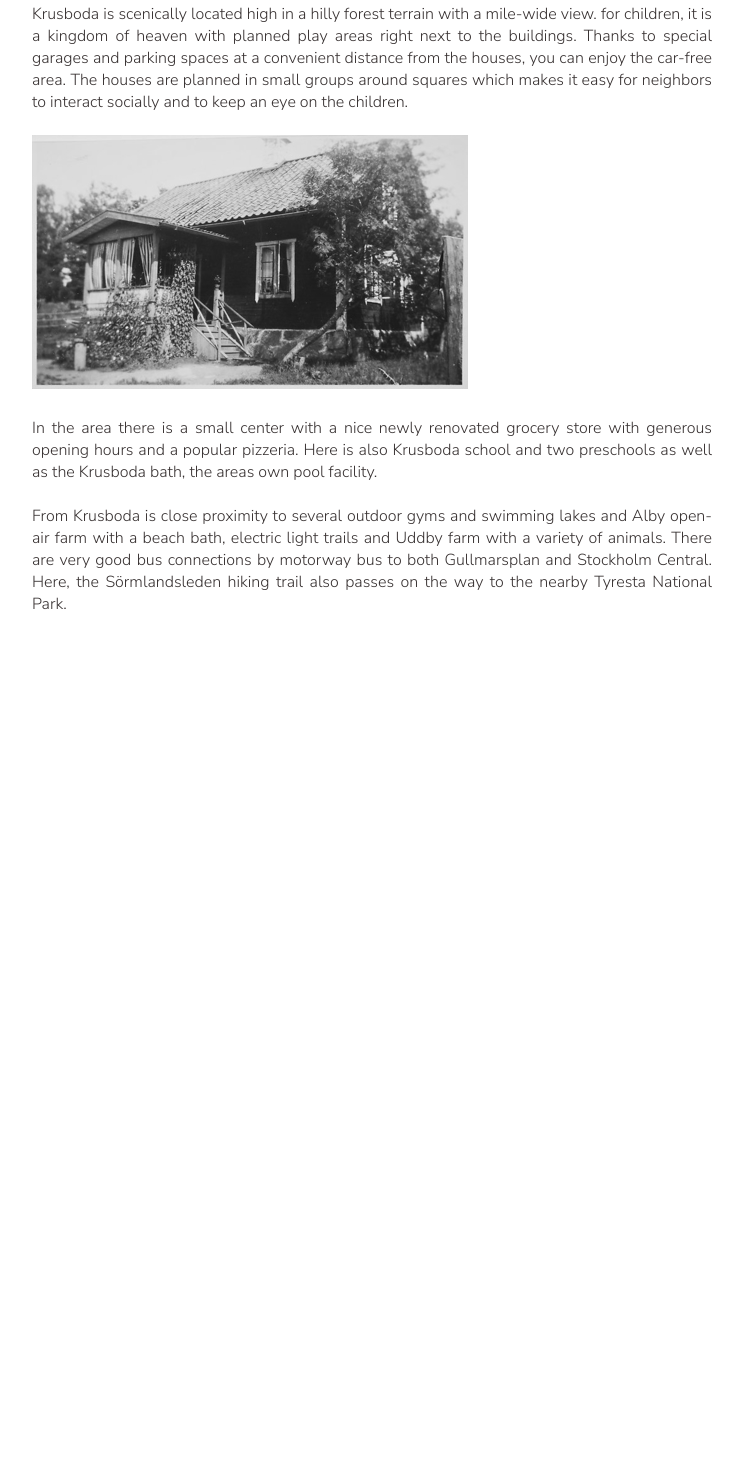
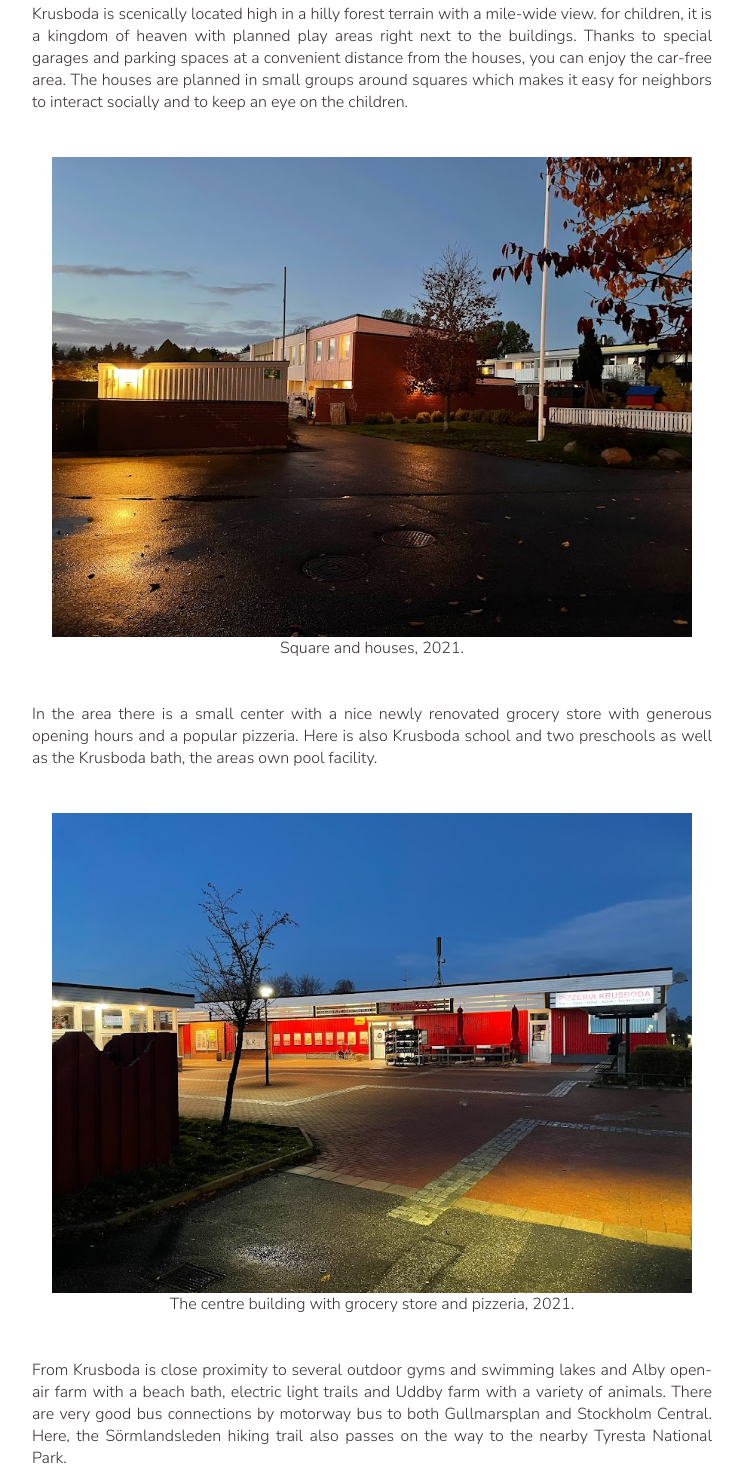
Before and after one commit to Code-Institute-Submissions/jossansik-Portfolio-project1_DecResub, a plain HTML site: page about.html in a window 1280 px wide. Shown: the part 175-1647 px from the top of the page, without its empty margins (268-1011 px from the left). Before the commit the page ends 800 px from the top, so only its background shows below. Drawn offline with Linux system fonts and the light colour scheme.

Commit message:
Add content to about article page

```diff
--- a/about.html
+++ b/about.html
@@ -36,26 +36,54 @@
             <br>
             <br>
             <p>
-                Krusboda is scenically located high in a hilly forest terrain with a mile-wide view. for children, it is a kingdom
+                Krusboda is scenically located high in a hilly forest terrain with a mile-wide view. for children, it is
+                a kingdom
                 of heaven with planned play areas right next to the buildings. Thanks to special garages and parking
                 spaces at a convenient distance from the houses, you can enjoy the car-free area. The houses are planned
                 in small groups around squares which makes it easy for neighbors to interact socially and to keep an eye
                 on the children.
+            </p>
             <br>
             <br>
-                <img id="croft" src="assets/CSS/images/croft.png" alt="An old black and white photo of Krusboda croft">
+            <figure>
+                <img class="article-picture" src="assets/CSS/images/krusbodahouses.jpeg"
+                    alt="A view of rowhoses from a corner">
+                <figcaption>Square and houses, 2021.
+                </figcaption>
+            </figure>
             <br>
             <br>
+            <p>
                 In the area there is a small center with a nice newly renovated grocery store with generous opening
                 hours and a popular pizzeria. Here is also Krusboda school and two preschools as well as the Krusboda
                 bath, the areas own pool facility.
+            </p>
             <br>
             <br>
+            <figure>
+                <img class="article-picture" src="assets/CSS/images/krusbodasquare.jpeg"
+                    alt="A view of the central sqaure by night">
+                <figcaption>The centre building with grocery store and pizzeria, 2021.
+                </figcaption>
+            </figure>
+            <br>
+            <br>
+            <p>
                 From Krusboda is close proximity to several outdoor gyms and swimming lakes and Alby open-air farm with
                 a beach bath, electric light trails and Uddby farm with a variety of animals.
                 There are very good bus connections by motorway bus to both Gullmarsplan and Stockholm Central.
                 Here, the Sörmlandsleden hiking trail also passes on the way to the nearby Tyresta National Park.
             </p>
+            <br>
+            <br>
+            <figure>
+                <img class="article-picture" src="assets/CSS/images/tyrestapark.jpeg"
+                    alt="A child standing on a cliff in front of the Tyresö Flaten lake in Tyresta National park.">
+                <figcaption>The Tyresö flaten lake in Tyresta National Park, 2021.
+                </figcaption>
+            </figure>
+            <br>
+            <br>
         </article>
 
     </section>
```
Also changed, not shown: history.html (+4 -1 lines), assets/CSS/images/krusbodahouses.jpeg (added), assets/CSS/images/krusbodasquare.jpeg (added), assets/CSS/images/tyrestapark.jpeg (added). Lines whose indentation alone changed are shown as unchanged.
